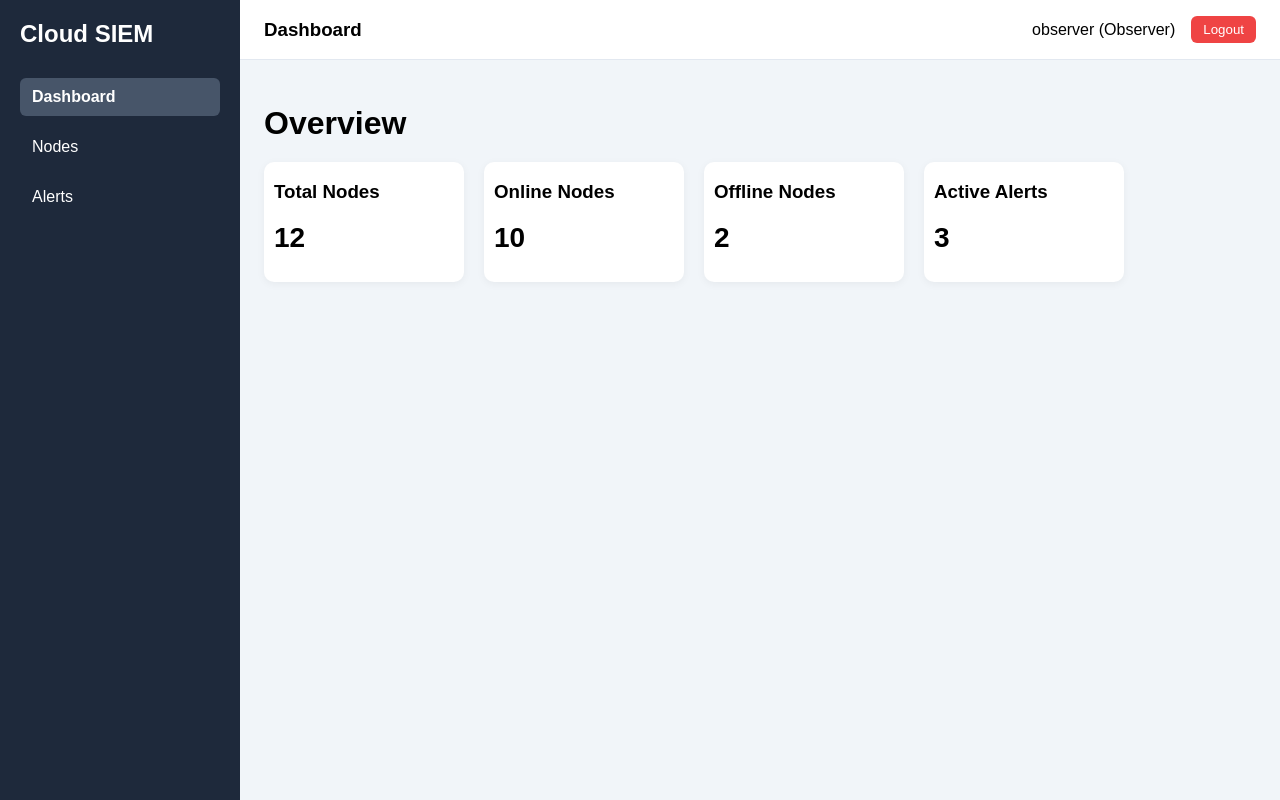
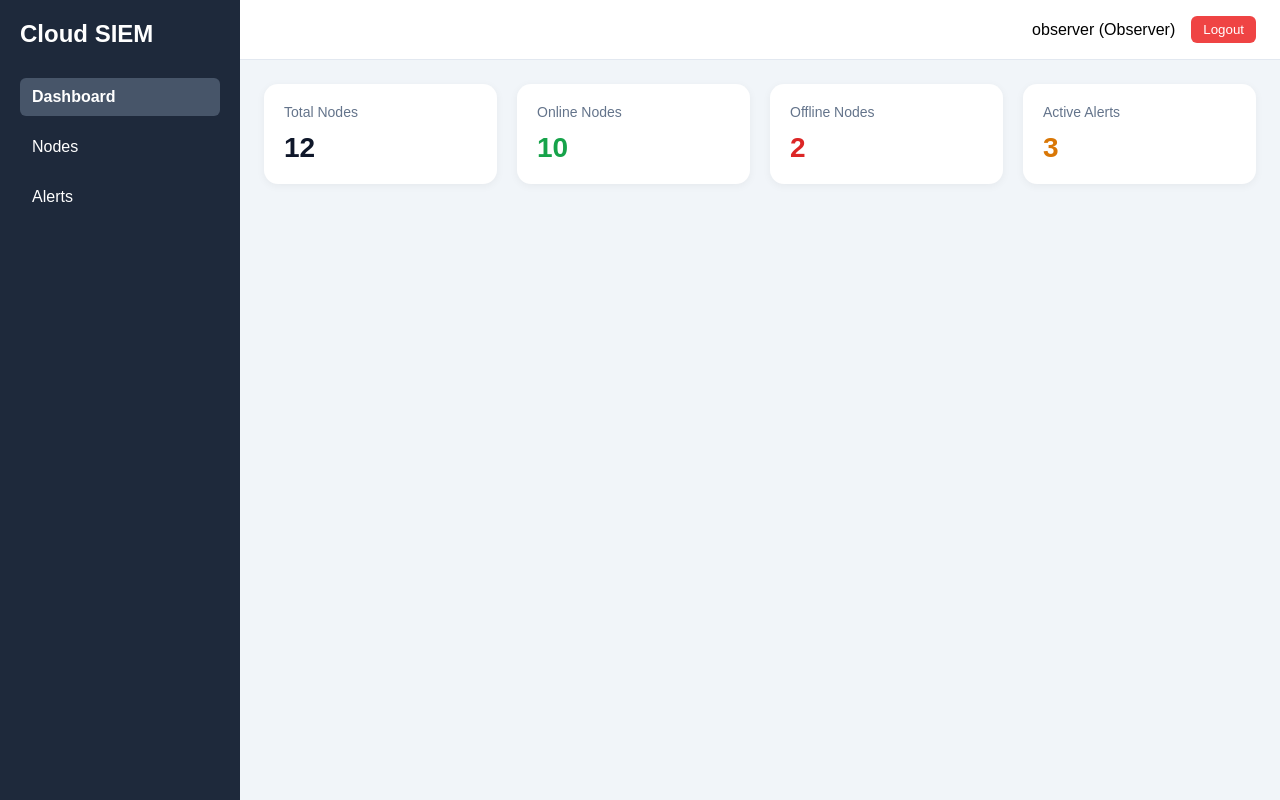
Before and after one commit to Cloud-Siem-Project/frontend, a React (Vite) app: page / in a window 1280 px wide. Both pictures are taken after a click on the button "Login as Observer". Built offline with nearby package versions, Linux system fonts and the light colour scheme.

Commit message:
feat: node info cards added

```diff
--- a/src/App.jsx
+++ b/src/App.jsx
@@ -1,6 +1,7 @@
 import { BrowserRouter, Routes, Route } from "react-router-dom";
 import Login from "./pages/Login";
 import Dashboard from "./pages/Dashboard";
+import Nodes from "./pages/Nodes";
 import DashboardLayout from "./layouts/DashboardLayout";
 import ProtectedRoute from "./routes/ProtectedRoute";
 import RoleProtectedRoute from "./routes/RoleProtectedRoute";
@@ -22,7 +23,7 @@ function App() {
         }
         >
           <Route path="dashboard" element={<Dashboard />} />
-          <Route path="nodes" element={<Dashboard />} />
+          <Route path="nodes" element={<Nodes />} />
           <Route path="alerts" element={<Dashboard />} />
           <Route
             path="nodes/manage"
--- /dev/null
+++ b/src/components/SummaryCard.jsx
@@ -0,0 +1,35 @@
+function SummaryCard({ title, value, color = "#0f172a" }) {
+    return (
+        <div style={cardStyle}>
+            <div style={titleStyle}>{title}</div>
+
+            <div style={{ ...valueStyle, color }}>
+                {value}
+            </div>
+        </div>
+    );
+}
+
+const cardStyle = {
+    background: "white",
+    borderRadius: "14px",
+    padding: "20px",
+    boxShadow: "0 2px 8px rgba(0, 0, 0, 0.05)",
+    minHeight: "100px",
+    display: "flex",
+    flexDirection: "column",
+    justifyContent: "space-between",
+};
+
+const titleStyle = {
+    fontSize: "14px",
+    color: "#64748b",
+    fontWeight: "500",
+};
+
+const valueStyle = {
+    fontSize: "28px",
+    fontWeight: "700",
+};
+
+export default SummaryCard;
--- a/src/layouts/DashboardLayout.jsx
+++ b/src/layouts/DashboardLayout.jsx
@@ -90,7 +90,7 @@ function DashboardLayout() {
                         borderBottom: "1px solid #e2e8f0",
                     }}
                 >
-                    <h3 style={{ margin: 0 }}>Dashboard</h3>
+                    <h3 style={{ margin: 0 }}></h3>
 
                     <div style={{ display: "flex", alignItems: "center", gap: "16px" }}>
                         <span>
--- a/src/pages/Dashboard.jsx
+++ b/src/pages/Dashboard.jsx
@@ -1,47 +1,20 @@
-const cardStyle = {
-    background: "white",
-    padding: "0px 10px",
-    borderRadius: "10px",
-    width: "200px",
-    boxShadow: "0 2px 8px rgba(0,0,0,0.05)",
-};
-
-const cardNumber = {
-    fontSize: "28px",
-    fontWeight: "bold",
-    marginTop: "10px",
-};
+import SummaryCard from "../components/SummaryCard";
 
 function Dashboard() {
     return (
-        <div>
-            <h1 style={{ marginBottom: "20px" }}>Overview</h1>
-
-            <div style={{ display: "flex", gap: "20px", flexWrap: "wrap" }}>
-
-                <div style={cardStyle}>
-                    <h3>Total Nodes</h3>
-                    <p style={cardNumber}>12</p>
-                </div>
-
-                <div style={cardStyle}>
-                    <h3>Online Nodes</h3>
-                    <p style={cardNumber}>10</p>
-                </div>
-
-                <div style={cardStyle}>
-                    <h3>Offline Nodes</h3>
-                    <p style={cardNumber}>2</p>
-                </div>
-
-                <div style={cardStyle}>
-                    <h3>Active Alerts</h3>
-                    <p style={cardNumber}>3</p>
-                </div>
-
-            </div>
+        <div style={summaryCardsWrapperStyle}>
+            <SummaryCard title="Total Nodes" value={12} />
+            <SummaryCard title="Online Nodes" value={10} color="#16a34a" />
+            <SummaryCard title="Offline Nodes" value={2} color="#dc2626" />
+            <SummaryCard title="Active Alerts" value={3} color="#d97706" />
         </div>
     );
 }
 
+const summaryCardsWrapperStyle = {
+    display: "grid",
+    gridTemplateColumns: "repeat(4, 1fr)",
+    gap: "20px",
+};
+
 export default Dashboard;
--- /dev/null
+++ b/src/pages/Nodes.jsx
@@ -0,0 +1,208 @@
+import SummaryCard from "../components/SummaryCard";
+
+function Nodes() {
+    const nodes = [
+        {
+            id: 1,
+            name: "web-server-01",
+            ip: "192.168.1.10",
+            status: "Up",
+            criticalRisks: 2,
+            securityScore: 85,
+            lastSeen: "2 minutes ago",
+            os: "Ubuntu 22.04",
+        },
+        {
+            id: 2,
+            name: "db-server-01",
+            ip: "192.168.1.20",
+            status: "Up",
+            criticalRisks: 0,
+            securityScore: 95,
+            lastSeen: "1 minute ago",
+            os: "CentOS 8",
+        },
+        {
+            id: 3,
+            name: "app-server-01",
+            ip: "192.168.1.30",
+            status: "Up",
+            criticalRisks: 5,
+            securityScore: 68,
+            lastSeen: "5 minutes ago",
+            os: "Ubuntu 20.04",
+        },
+        {
+            id: 4,
+            name: "backup-server-01",
+            ip: "192.168.1.40",
+            status: "Down",
+            criticalRisks: 0,
+            securityScore: 78,
+            lastSeen: "2 hours ago",
+            os: "Debian 11",
+        },
+        {
+            id: 5,
+            name: "mail-server-01",
+            ip: "192.168.1.50",
+            status: "Up",
+            criticalRisks: 1,
+            securityScore: 91,
+            lastSeen: "3 minutes ago",
+            os: "Ubuntu 22.04",
+        },
+    ];
+
+    const totalNodes = nodes.length;
+    const onlineNodes = nodes.filter((node) => node.status === "Up").length;
+    const totalCriticalRisks = nodes.reduce(
+        (sum, node) => sum + node.criticalRisks,
+        0
+    );
+
+    return (
+        <div>
+            <h1 style={{ marginBottom: "24px" }}>Nodes</h1>
+
+            <div style={tableCardStyle}>
+                <div style={headerRowStyle}>
+                    <div>Node</div>
+                    <div>Status</div>
+                    <div>Critical Risks</div>
+                    <div>Security Score</div>
+                    <div>Last Seen</div>
+                    <div>OS</div>
+                </div>
+
+                {nodes.map((node) => (
+                    <div key={node.id} style={dataRowStyle}>
+                        <div>
+                            <div style={{ fontWeight: "600" }}>{node.name}</div>
+                            <div style={{ color: "#64748b", marginTop: "4px" }}>{node.ip}</div>
+                        </div>
+
+                        <div
+                            style={{
+                                color: node.status === "Up" ? "#16a34a" : "#dc2626",
+                                fontWeight: "500",
+                            }}
+                        >
+                            {node.status}
+                        </div>
+
+                        <div
+                            style={{
+                                color: node.criticalRisks > 0 ? "#dc2626" : "#64748b",
+                                fontWeight: "500",
+                            }}
+                        >
+                            {node.criticalRisks}
+                        </div>
+
+                        <div>
+                            <div style={scoreBarContainerStyle}>
+                                <div
+                                    style={{
+                                        ...scoreBarFillStyle,
+                                        width: `${node.securityScore}%`,
+                                        background:
+                                            node.securityScore >= 90
+                                                ? "#16a34a"
+                                                : node.securityScore >= 75
+                                                    ? "#d97706"
+                                                    : "#dc2626",
+                                    }}
+                                />
+                            </div>
+
+                            <div
+                                style={{
+                                    ...scoreBadgeStyle,
+                                    background:
+                                        node.securityScore >= 90
+                                            ? "#dcfce7"
+                                            : node.securityScore >= 75
+                                                ? "#fef3c7"
+                                                : "#fee2e2",
+                                    color:
+                                        node.securityScore >= 90
+                                            ? "#16a34a"
+                                            : node.securityScore >= 75
+                                                ? "#d97706"
+                                                : "#dc2626",
+                                }}
+                            >
+                                {node.securityScore}
+                            </div>
+                        </div>
+
+                        <div style={{ color: "#64748b" }}>{node.lastSeen}</div>
+                        <div style={{ color: "#64748b" }}>{node.os}</div>
+                    </div>
+                ))}
+            </div>
+
+            <div style={summaryCardsWrapperStyle}>
+                <SummaryCard title="Total Nodes" value={totalNodes} />
+                <SummaryCard title="Nodes Online" value={onlineNodes} color="#16a34a" />
+                <SummaryCard title="Critical Risks" value={totalCriticalRisks} color="#dc2626" />
+            </div>
+        </div>
+    );
+}
+
+const tableCardStyle = {
+    background: "white",
+    borderRadius: "14px",
+    overflow: "hidden",
+    boxShadow: "0 2px 8px rgba(0, 0, 0, 0.05)",
+    marginBottom: "24px",
+};
+
+const headerRowStyle = {
+    display: "grid",
+    gridTemplateColumns: "2fr 1fr 1.2fr 1.8fr 1.4fr 1.4fr",
+    padding: "20px 24px",
+    background: "#f8fafc",
+    borderBottom: "1px solid #e2e8f0",
+    fontWeight: "700",
+};
+
+const dataRowStyle = {
+    display: "grid",
+    gridTemplateColumns: "2fr 1fr 1.2fr 1.8fr 1.4fr 1.4fr",
+    padding: "20px 24px",
+    borderBottom: "1px solid #e2e8f0",
+    alignItems: "center",
+};
+
+const scoreBarContainerStyle = {
+    width: "120px",
+    height: "8px",
+    background: "#e2e8f0",
+    borderRadius: "999px",
+    overflow: "hidden",
+    marginBottom: "8px",
+};
+
+const scoreBarFillStyle = {
+    height: "100%",
+    borderRadius: "999px",
+};
+
+const scoreBadgeStyle = {
+    display: "inline-block",
+    padding: "6px 12px",
+    borderRadius: "10px",
+    fontWeight: "600",
+    fontSize: "14px",
+};
+
+const summaryCardsWrapperStyle = {
+    display: "grid",
+    gridTemplateColumns: "repeat(3, 1fr)",
+    gap: "20px",
+};
+
+export default Nodes;
```
